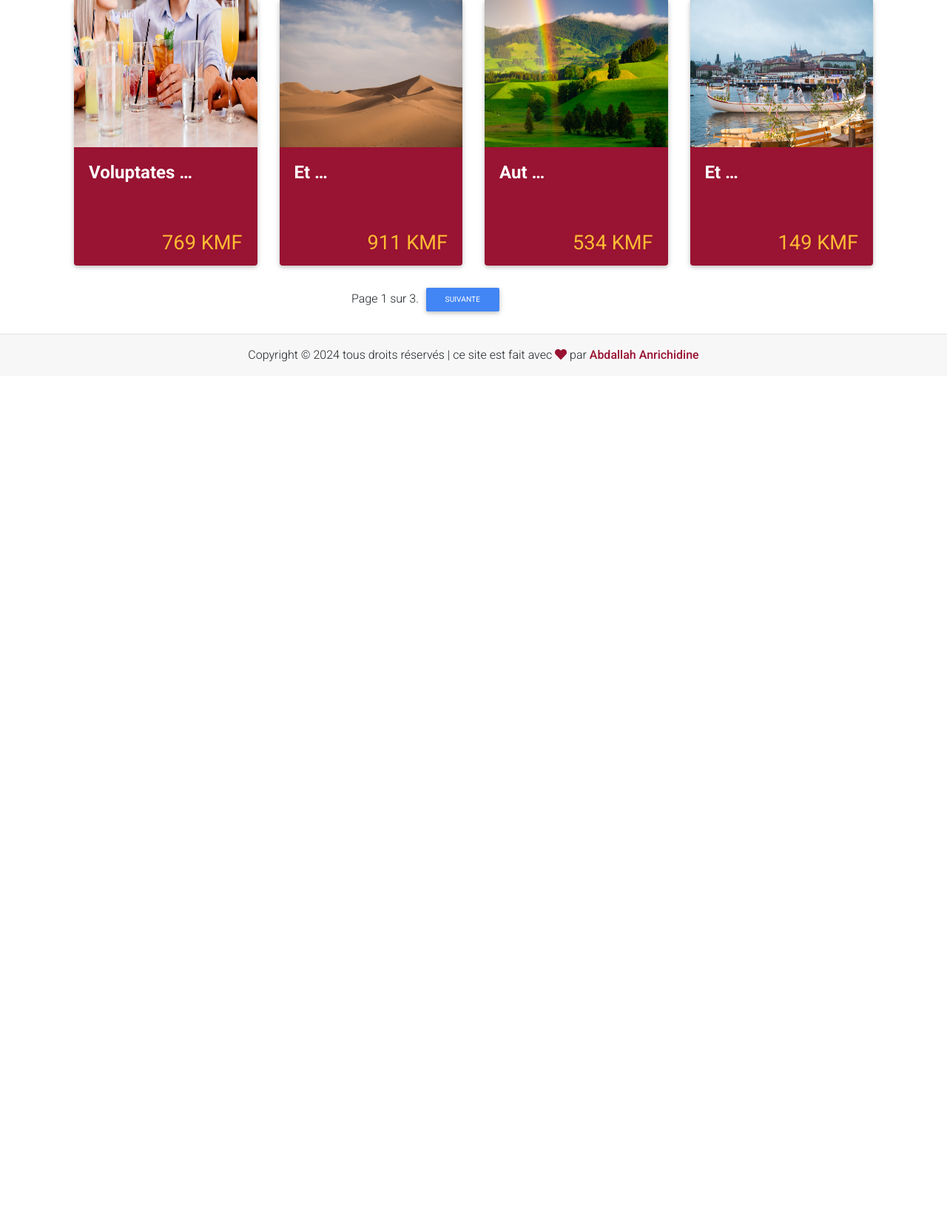
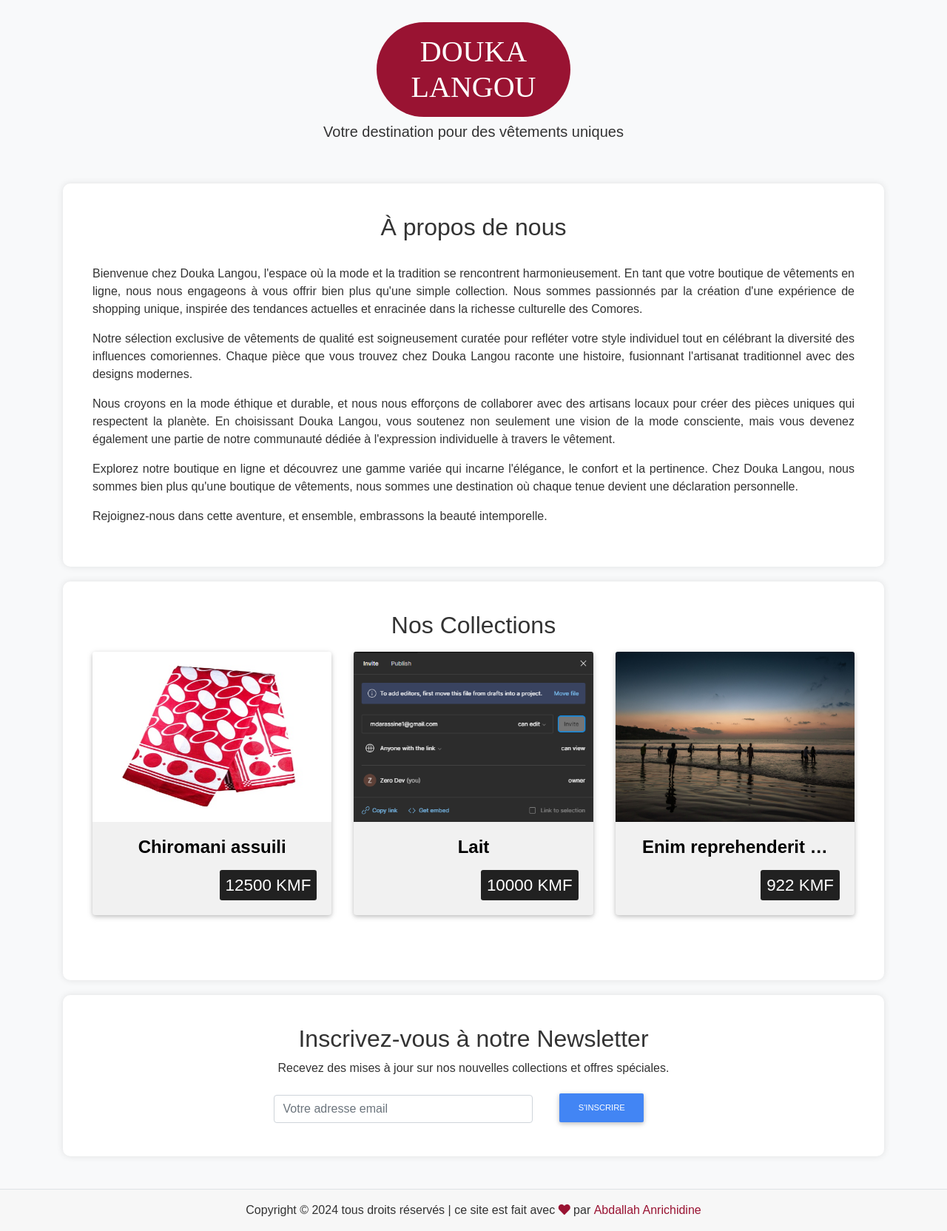
Before and after one commit to codeursympa2/e-commerce-douka, a Django app: page / in a window 1280 px wide. Shown: the part 634-2298 px from the top of the page at 74% size. Before the commit the page ends 1123 px from the top, so only its background shows below. Run offline with Django 3.2, Linux system fonts and the light colour scheme; data comes from the database, SQL or seed files in the repository; both versions use the stored data as it was after the commit; data that the repository does not hold is empty; some libraries are stand-ins or nearby versions.

Commit message:
Finalisation du projet

```diff
--- a/AbdallahMarket/urls.py
+++ b/AbdallahMarket/urls.py
@@ -7,9 +7,9 @@ from django.conf.urls.static import static
 from core import views
 urlpatterns = [
     path('darini/', admin.site.urls,name="darini"),
-    path('home',views.HomeView.as_view(),name="home"),
+    path('',views.HomeView.as_view(),name="home"),
     path('contact',views.ContactView.as_view(),name="contact"),
-    path('',include('cart.urls')),
+    path('boutique/',include('cart.urls')),
     path('auth/',include('utilisateurs.urls')),
 ]
 
--- a/cart/urls.py
+++ b/cart/urls.py
@@ -10,6 +10,6 @@ urlpatterns=[
     path("decrease-quantity/<pk>", DecreaseQuantityView.as_view(), name="decrease-qt"),
     path("<pk>/delete", RemoveFromCartView.as_view(), name="remove-order-item"),
     path("checkout/", CheckoutView.as_view(), name="checkout"),
-    path("payment/", PaymentView.as_view(), name="payment"),
+    path("checkout/payment/", PaymentView.as_view(), name="payment"),
 
 ]
--- a/cart/views.py
+++ b/cart/views.py
@@ -22,7 +22,7 @@ class ProductListView(generic.ListView):
 
     model = Product
     template_name = "cart/product_list.html"
-    paginate_by = 8
+    paginate_by = 6
 
     def get_queryset(self, **kwargs):
         q = self.request.GET.get('q', None)
--- a/core/views.py
+++ b/core/views.py
@@ -3,13 +3,24 @@ from django.views import generic
 from .forms import *
 from django.contrib import  messages
 from django.conf import settings
-
+from cart.models import Product
 #
 from django.core.mail import send_mail
 
 
 class HomeView(generic.TemplateView):
     template_name='index.html'
+
+    def get_context_data(self, **kwargs):
+        context = super().get_context_data(**kwargs)
+
+        # Récupérer les trois derniers produits
+        latest_products = Product.objects.order_by('-id')[:3]
+
+        # Ajouter les produits au contexte
+        context['latest_products'] = latest_products
+
+        return context
 
 class ContactView(generic.FormView):
     template_name='contact.html'
--- a/templates/base.html
+++ b/templates/base.html
@@ -48,6 +48,7 @@
         min-height: 100vh;
         display: flex;
         flex-direction: column;
+        background-color: #f8f9fa;
       }
 
       main {
@@ -68,8 +69,8 @@
         <!-- Collapsible wrapper -->
         <div class="collapse navbar-collapse" id="navbarSupportedContent">
             <!-- Navbar brand -->
-            <a class="navbar-brand mt-2 mt-lg-0 rouge-bg pt-1 pb-1 pr-3 pl-3 text-white rounded-pill text-uppercase h3 " href="{% url 'product-list' %}">
-                <i class="fas fa-cart"> </i>DOUKA LANGOU
+            <a style="font-family: chiller;"  class="navbar-brand mt-2 mt-lg-0 rouge-bg pt-1 pb-1 pr-3 pl-3 text-white rounded-pill text-uppercase h3 " href="{% url 'home' %}">
+                DOUKA LANGOU
             </a>
 
 
@@ -80,7 +81,7 @@
 
             {% if request.user.is_staff %}
             <a class="text-reset m-1 me-3  hidden-arrow" href="{% url 'admin:index' %} " id="navbarDropdownMenuLink" >
-                <i class="fas fa-user"></i> administration
+                <i class="fas fa-user"></i> Administration
             </a>|
             {% endif %}
 
@@ -126,11 +127,11 @@
         <div class="collapse navbar-collapse justify-content-center" id="navbarCenteredExample">
             <!-- Left links -->
             <ul class="navbar-nav mb-2 mb-lg-0 text-white">
-              <!--  <li class="nav-item">
-                    <a class="nav-link active text-white" aria-current="page" href=" {% url 'home' %} ">Home</a>
-                </li> -->
                 <li class="nav-item">
-                    <a class="nav-link text-white" href="{% url 'product-list' %}">Accueil</a>
+                    <a class="nav-link active text-white" aria-current="page" href=" {% url 'home' %} ">Accueil</a>
+                </li>
+                <li class="nav-item">
+                    <a class="nav-link text-white" href="{% url 'product-list' %}">Boutique</a>
                 </li>
                 <li class="nav-item">
                     <a class="nav-link  text-white" href=" {% url 'contact' %} ">Contact</a>
@@ -165,7 +166,7 @@
 
     {% if messages %}
     {% for message in messages %}
-    <div {% if message.tags %} class="mt-3 alert alert-{{ message.tags }} p-3 h4 text-center h3 p-1  mx-auto col-6 rounded-3" {% endif %}>{{ message }}</div>
+    <div {% if message.tags %} class="mt-3 alert alert-{{ message.tags }} p-2 h5-responsive text-center h3 p-1  mx-auto col-5 rounded-3" {% endif %}>{{ message }}</div>
     {% endfor %}
     {% endif %}
     <!--/.Navbar-->
--- a/templates/cart/cart.html
+++ b/templates/cart/cart.html
@@ -21,7 +21,7 @@ Commande - Douka Langou
         <thead>
           <tr class="text-center rouge text-white-50">
             <th scope="col"></th>
-            <th scope="col" class="col-lg-2 col-sm-12 col-md-8">Product</th>
+            <th scope="col" class="col-lg-2 col-sm-12 col-md-8">Produit</th>
             <th class="col-lg-2" scope="col">Prix</th>
             <th scope="col" class="">Quantité</th>
             <th scope="col" class="col-lg-2">Total</th>
--- a/templates/cart/partials/product_item.html
+++ b/templates/cart/partials/product_item.html
@@ -1,22 +1,22 @@
     {% load crispy_forms_tags %}
-    <div class="card shadow-md rouge mb-3" style="background-color: #991332;">
+    <div class="card shadow-md rouge mb-5" style="background-color: #f1f1f1;">
         <!-- Card image -->
         <div class="view view-cascade overlay">
 
             <a href="{{ product.get_absolute_url }}">
-                <img class="card-img-top" width="90" height="200" src="{{ product.image.url }}" alt="Card image cap">
+                <img class="card-img-top" width="90" height="230" src="{{ product.image.url }}" alt="Card image cap">
             </a>
 
         </div>
         <!-- Card content -->
-        <div class="card-body card-body-cascade" style="height:160px">
+        <div class="card-body card-body-cascade" >
 
-            <h4 class="font-weight-bold card-title ">
-                <a href="{{ product.get_absolute_url }}" class="text-white">
-                    {{ product.title|truncatewords:1 }}
+            <h4 class="font-weight-bold card-title text-center">
+                <a href="{{ product.get_absolute_url }}" class="text-decoration-none " style="color: black;">
+                    {{ product.title|truncatewords:2 }}
                 </a>
             </h4>
-            <div class="float-right mt-5  text-warning h3-responsive">
+            <div class="float-right mt-1 bg-dark text-white pt-1 pb-1 pr-2 pl-2  rounded-sm h4-responsive">
                 {{product.price}} KMF
             </div>
             <!--
--- a/templates/cart/product_list.html
+++ b/templates/cart/product_list.html
@@ -10,18 +10,20 @@ Liste des produits - Douka Langou
     <a href=" {% url 'product-list' %} " class="text-decoration-none text-dark">Accueil</a>
 </div>
 
-<div class="container mt-4 ">
+<div class="container mt-4">
     <form action=" {% url 'product-list' %} " method="GET">
-    <div class="m-3 col-lg-5 mx-auto d-flex">
-            <input type="search" name="q" id="q" placeholder="Ex: Pantalon" value="{% if search != '' %}{{ search }}{% endif %}" class="form-control mt-1">
-            <button type="submit" class="btn btn-success col-4 btn-sm"> Rechercher</button>
+
+    <div class=" d-flex mt-3 mb-3">
+        <input type="search"  name="q" id="q" placeholder="Ex: Joho" value="{% if search != '' %}{{ search }}{% endif %}" class="form-control mt-1" required>
+        <button type="submit" class="btn btn-outline-success btn-rounded btn-sm col-2"> Rechercher</button>
+
     </div>
     </form>
     <div class="row">
 
         {% if object_list.count >= 1 %}
             {% for product in products %}
-            <div class="col-12 col-md-6 col-lg-8 col-xl-3">
+            <div class="col-4">
                 {% include 'cart/partials/product_item.html' %}
             {% endfor %}
         {% else %}
--- a/templates/index.html
+++ b/templates/index.html
@@ -1,29 +1,125 @@
 {% extends "base.html" %}
 
 {% block content %}
-  <div class="container">
-      <div class="row justify-content-between">
-        <div class="col-md-4">
-            <div class="card" >
-                <div class="bg-image hover-overlay ripple" data-mdb-ripple-color="light">
-                  <img
-                    src="https://mdbcdn.b-cdn.net/img/new/standard/nature/111.webp"
-                    class="img-fluid" height="200"
-                  />
-                  <a href="#!">
-                    <div class="mask" style="background-color: rgba(251, 251, 251, 0.15);"></div>
-                  </a>
-                </div>
-                <div class="card-body">
-                  <h5 class="card-title">Card title</h5>
-                  <p class="card-text">
-                    Some quick example text to build on the card title and make up the bulk of the
-                    card's content.
-                  </p>
-                  <a href="#!" class="btn btn-primary">Button</a>
-                </div>
+
+
+<!DOCTYPE html>
+<html lang="fr">
+<head>
+    <meta charset="UTF-8">
+    <meta name="viewport" content="width=device-width, initial-scale=1.0">
+    <style>
+
+
+    section {
+      background-color: #fff;
+      box-shadow: 0 0 10px rgba(0, 0, 0, 0.1);
+      margin: 20px 0;
+      padding: 40px;
+      border-radius: 10px;
+      text-align: center;
+    }
+
+    body {
+      font-family: 'Arial', sans-serif;
+      background-color: #f8f9fa;
+      color: #333;
+      margin: 0;
+      padding: 0;
+    }
+
+    .text-uppercase{
+      font-family: chiller;
+
+    }
+
+    .img{
+      width: 100%;
+      height: 500px;
+    }
+
+    </style>
+    <title>Douka Langou - Ma Boutique</title>
+</head>
+<body>
+
+      <div id="carouselExampleControls" class="carousel slide" data-ride="carousel">
+        <div class="carousel-inner">
+          <div class="carousel-item active">
+            <img  class="img"  src="https://cdn.pixabay.com/photo/2016/11/22/19/08/hangers-1850082_1280.jpg"
+              alt="First slide">
+          </div>
+          <div class="carousel-item">
+            <img height="500" class="img" src="https://cdn.pixabay.com/photo/2013/11/14/12/34/neckties-210347_960_720.jpg"
+              alt="Second slide">
+          </div>
+          <div class="carousel-item">
+            <img class="img" class="d-block w-100" src="https://pixabay.com/get/g3e86bfb75f3867782fde1b61306b6cd27aa70e92bb2379d031bcbfa9e22fcddd2b30ab084397a592516f16e1ebc9f8f5_640.jpg"
+              alt="Third slide">
+          </div>
+        </div>
+        <a class="carousel-control-prev" href="#carouselExampleControls" role="button" data-slide="prev">
+          <span class="carousel-control-prev-icon" aria-hidden="true"></span>
+          <span class="sr-only">Previous</span>
+        </a>
+        <a class="carousel-control-next" href="#carouselExampleControls" role="button" data-slide="next">
+          <span class="carousel-control-next-icon" aria-hidden="true"></span>
+          <span class="sr-only">Next</span>
+        </a>
+      </div>
+
+
+    <div  style="padding: 30px;  justify-content: center; text-align: center;">
+      <h1 class="text-uppercase rounded-pill rouge-bg p-3 text-white col-3 mx-auto">Douka Langou</h1>
+      <p class="h5">Votre destination pour des vêtements uniques</p>
+    </div>
+    <section id="about" >
+        <h2>À propos de nous</h2> <br>
+      <p class="text-justify">
+          Bienvenue chez Douka Langou, l'espace où la mode et la tradition se rencontrent harmonieusement. En tant que votre boutique de vêtements en ligne, nous nous engageons à vous offrir bien plus qu'une simple collection. Nous sommes passionnés par la création d'une expérience de shopping unique, inspirée des tendances actuelles et enracinée dans la richesse culturelle des Comores.
+      <p class="text-justify">
+        Notre sélection exclusive de vêtements de qualité est soigneusement curatée pour refléter votre style individuel tout en célébrant la diversité des influences comoriennes. Chaque pièce que vous trouvez chez Douka Langou raconte une histoire, fusionnant l'artisanat traditionnel avec des designs modernes.
+      <p class="text-justify">
+        Nous croyons en la mode éthique et durable, et nous nous efforçons de collaborer avec des artisans locaux pour créer des pièces uniques qui respectent la planète. En choisissant Douka Langou, vous soutenez non seulement une vision de la mode consciente, mais vous devenez également une partie de notre communauté dédiée à l'expression individuelle à travers le vêtement.
+      <p class="text-justify">
+        Explorez notre boutique en ligne et découvrez une gamme variée qui incarne l'élégance, le confort et la pertinence. Chez Douka Langou, nous sommes bien plus qu'une boutique de vêtements, nous sommes une destination où chaque tenue devient une déclaration personnelle.
+      <p class="text-justify">
+          Rejoignez-nous dans cette aventure, et ensemble, embrassons la beauté intemporelle.
+      </p>
+    </section>
+
+    <section id="collections">
+        <h2>Nos Collections</h2>
+        <div class="row mt-3">
+          {% if latest_products.count >= 1 %}
+              {% for product in latest_products %}
+              <div class="col-4">
+                  {% include 'cart/partials/product_item.html' %}
+              {% endfor %}
+          {% else %}
+                  <h1 class="text-center container mx-auto m-5 w-75 rounded-4 text-white rouge p-3">Pas de produits disponible.</h1>
+          {% endif %}
+
+          </div>
+
+    </section>
+
+    <section id="newsletter" class="align-items-center">
+        <h2>Inscrivez-vous à notre Newsletter</h2>
+        <p>Recevez des mises à jour sur nos nouvelles collections et offres spéciales.</p>
+        <!-- Ajoutez ici un formulaire pour la newsletter -->
+        <form action="" method="post">
+          <div class="row col-7 mx-auto">
+              <div class="col-md-8 pt-2">
+                <input type="text" name="" id="" placeholder="Votre adresse email" class="form-control" required>
               </div>
-        </div>
-      </div>
-  </div>
+              <div class="col-md-2">
+                <button type="submit" class="btn btn-md btn-primary ">S'inscrire</button>
+              </div>
+            </div>
+        </form>
+    </section>
+</body>
+</html>
+
 {% endblock content %}
--- a/templates/users/login.html
+++ b/templates/users/login.html
@@ -5,7 +5,7 @@
 {% endblock title %}
 {% block content %}
 
-    <div class="mx-auto col-lg-4 mt-2">
+    <div class="mx-auto col-lg-5 mt-2">
       <div class="card form-bg">
         <div class="card-header  card-block">
             <form action="" method="post" novalidate>
@@ -13,6 +13,7 @@
               <hr>
                 <div class="card-body">
                   {% csrf_token %}
+                  <!-- Material input -->
                   {{form|crispy}}
                 </div>
                 <div class="card-footer">
```
Also changed, not shown: AbdallahMarket/settings.py (+7 -23 lines), templates/cart/payment.html (+38 -17 lines), db.sqlite3, media/product_images/f560afa5446cc1e7e6c69a905bc5869f.jpg (added).
